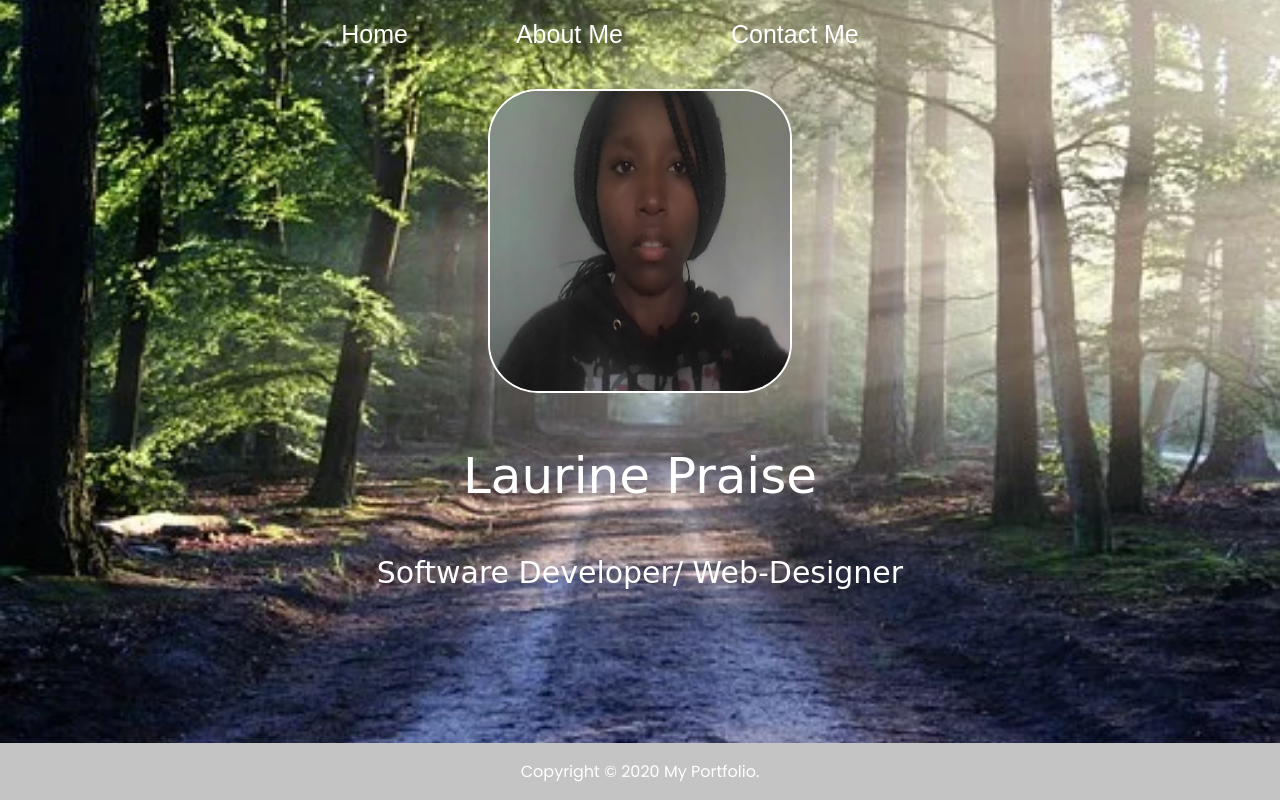
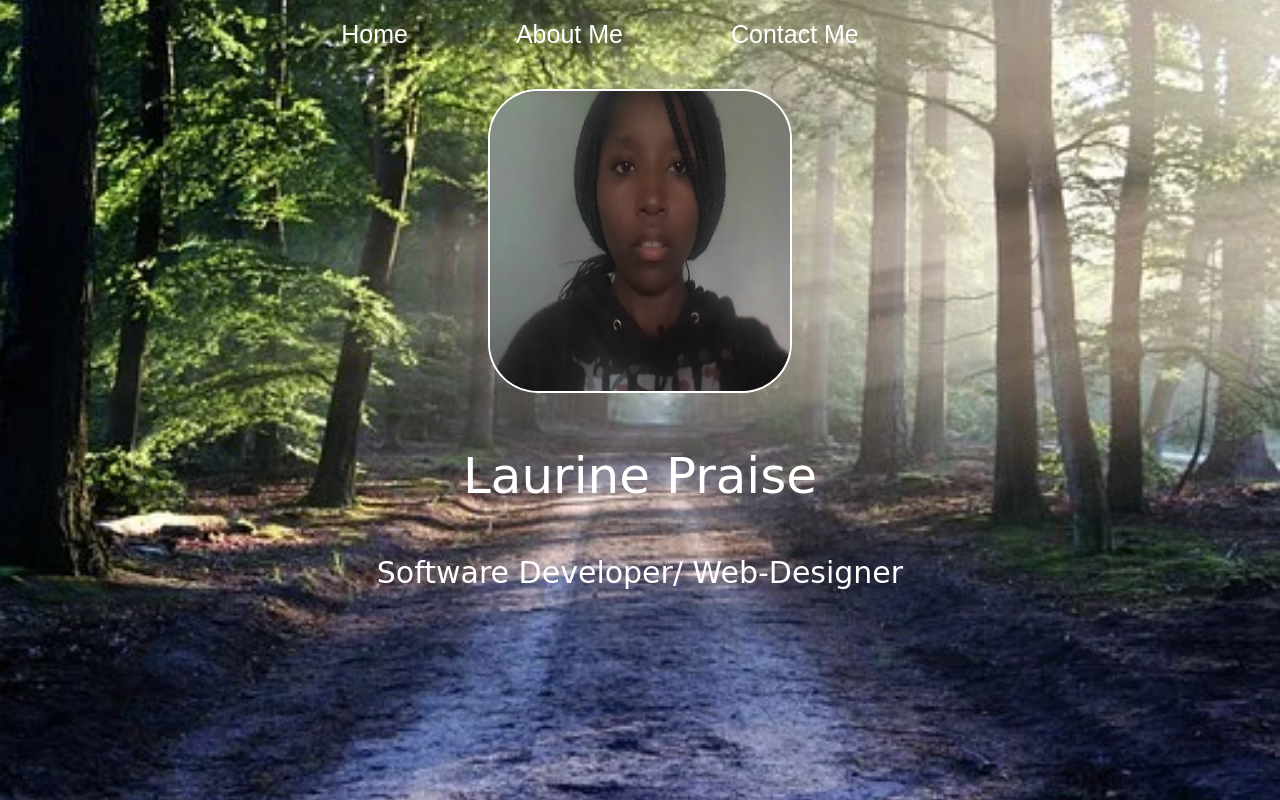
Before and after one commit to praise-laurine/my-portfolio, a plain HTML site: page index.html in a window 1280 px wide. Drawn offline with Linux system fonts and the light colour scheme; a web font is replaced by a local one.

Commit message:
deleted footer

```diff
--- a/index.html
+++ b/index.html
@@ -22,8 +22,7 @@
         <p class="txt">Software Developer/ Web-Designer</p>
       </div>
 </div>
-    <footer>
-      <p>Copyright &copy; 2020 My Portfolio.</p>
-    </footer>
+
+
 </body>
 </html>
```
